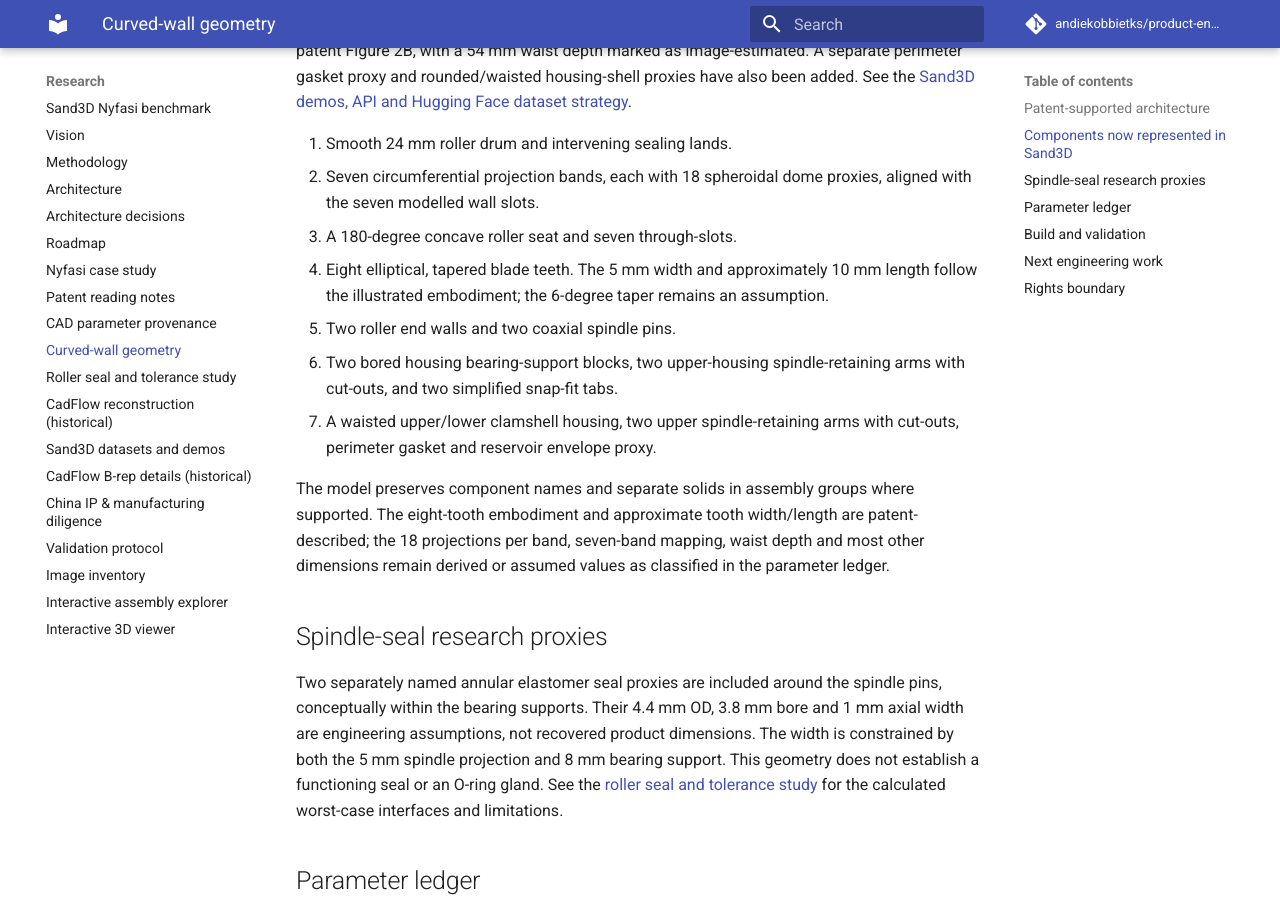
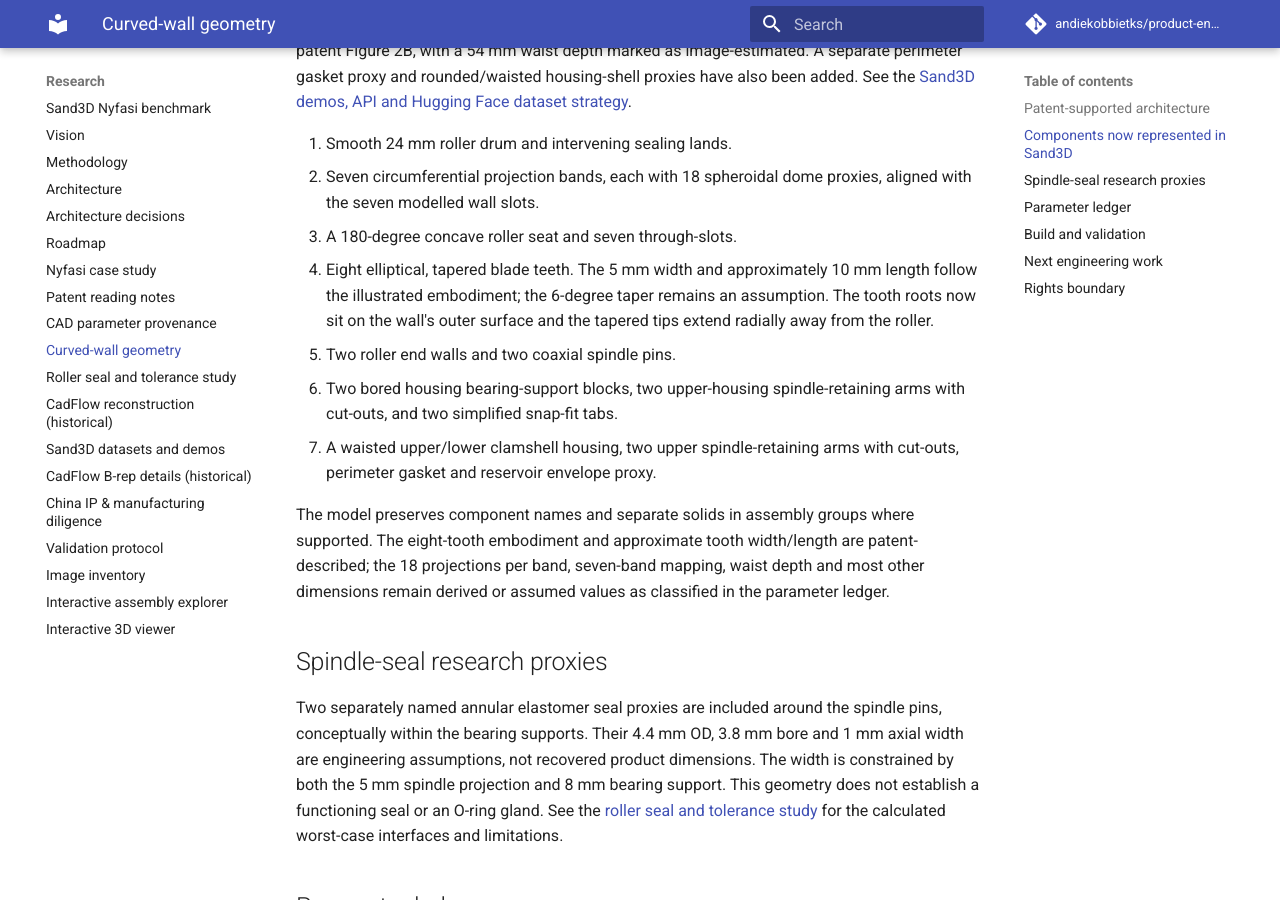
Before and after one commit to andiekobbietks/product-engineering-lab, an MkDocs documentation site: the page built from docs/experiments/curved-wall-geometry.md, in a window 1280 px wide and 900 px high, scrolled down 797 px. Built offline with MkDocs 1.6.1 and Material for MkDocs 9.7.7, drawn with Linux system fonts in a browser that asks for light colours; comment, search, counter and statistics services are not loaded.

Commit message:
Document outward-facing tapered tooth orientation

```diff
--- a/docs/experiments/curved-wall-geometry.md
+++ b/docs/experiments/curved-wall-geometry.md
@@ -16,7 +16,7 @@ The reconstruction script follows Sand3D's current component-first guidance: one
 1. Smooth 24 mm roller drum and intervening sealing lands.
 2. Seven circumferential projection bands, each with 18 spheroidal dome proxies, aligned with the seven modelled wall slots.
 3. A 180-degree concave roller seat and seven through-slots.
-4. Eight elliptical, tapered blade teeth. The 5 mm width and approximately 10 mm length follow the illustrated embodiment; the 6-degree taper remains an assumption.
+4. Eight elliptical, tapered blade teeth. The 5 mm width and approximately 10 mm length follow the illustrated embodiment; the 6-degree taper remains an assumption. The tooth roots now sit on the wall's outer surface and the tapered tips extend radially away from the roller.
 5. Two roller end walls and two coaxial spindle pins.
 6. Two bored housing bearing-support blocks, two upper-housing spindle-retaining arms with cut-outs, and two simplified snap-fit tabs.
 7. A waisted upper/lower clamshell housing, two upper spindle-retaining arms with cut-outs, perimeter gasket and reservoir envelope proxy.
```
